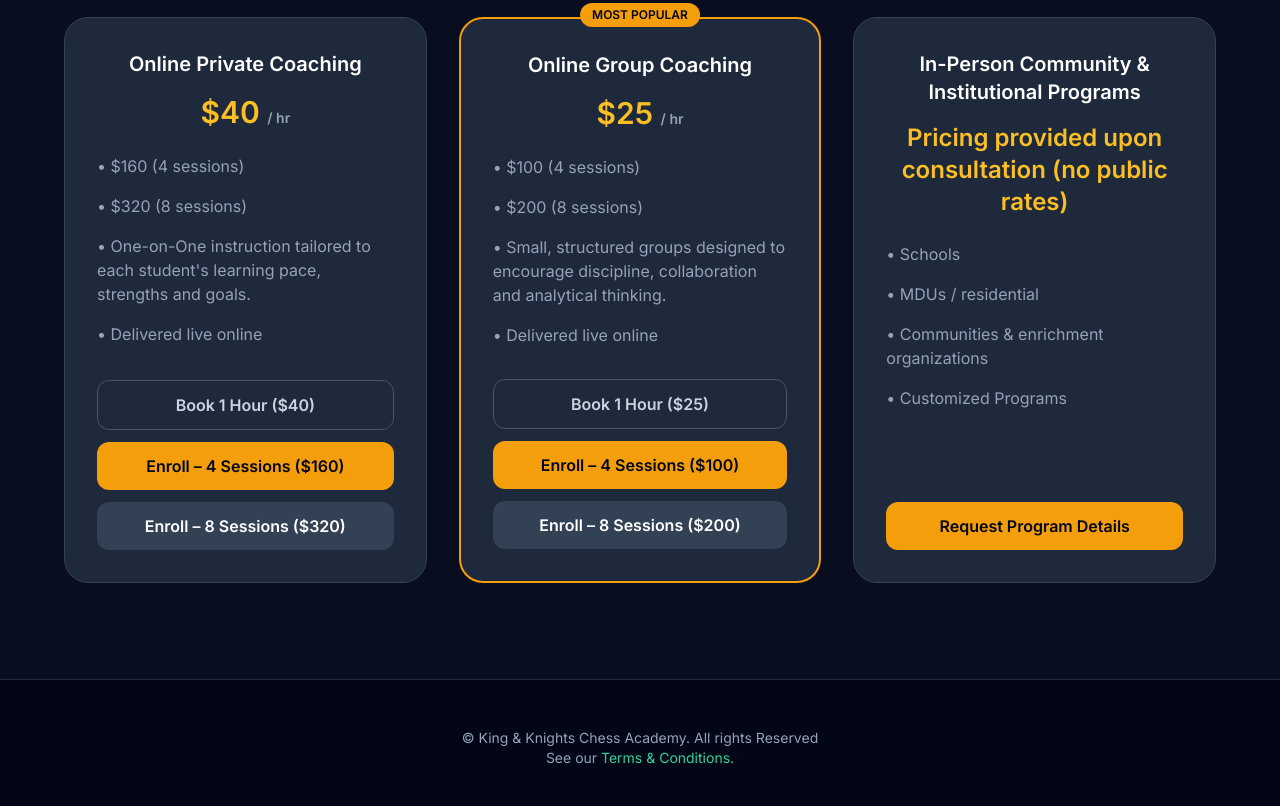
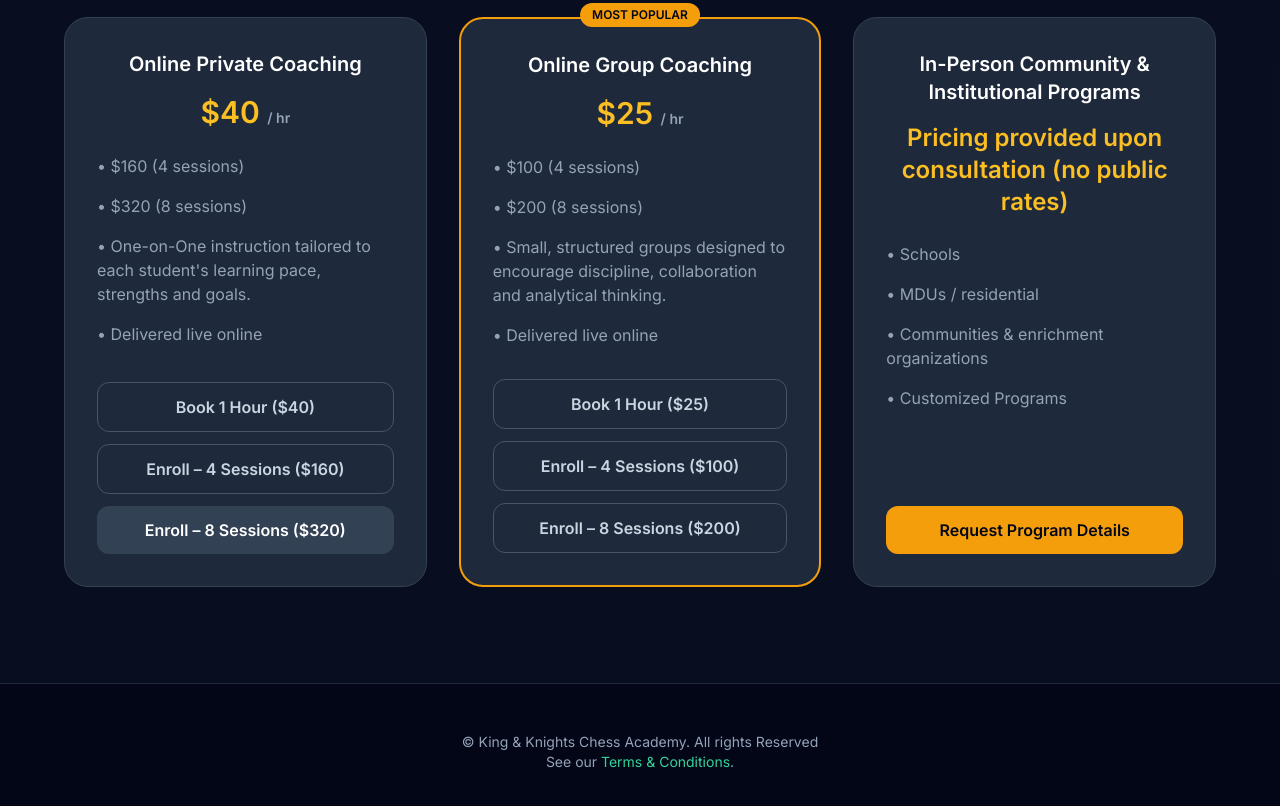
Before and after one commit to Chiefwhales/King-Knights-ChessAcademy, a plain HTML site: page services.html in a window 1280 px wide. Shown: the part 1459-2265 px from the top of the page. Drawn offline with nearby package versions, Linux system fonts and the light colour scheme.

Commit message:
updating button

```diff
--- a/services.html
+++ b/services.html
@@ -213,7 +213,7 @@
               <a
                 href="https://buy.stripe.com/14A28s9KJ3ZR9B7f8a2oE06"
                 target="_blank"
-                class="block w-full py-3 bg-amber-500 text-slate-950 font-bold rounded-xl hover:bg-amber-400 transition-colors text-center"
+                class="block w-full py-3 border border-slate-600 text-slate-300 font-semibold rounded-xl hover:bg-slate-700 transition-colors text-center"
               >
                 Enroll – 4 Sessions ($160)
               </a>
@@ -265,7 +265,7 @@
               <a
                 href="https://buy.stripe.com/cNicN60a9bsjcNj1hk2oE0a"
                 target="_blank"
-                class="block w-full py-3 bg-amber-500 text-slate-950 font-bold rounded-xl hover:bg-amber-400 transition-colors text-center"
+                class="block w-full py-3 border border-slate-600 text-slate-300 font-semibold rounded-xl hover:bg-slate-700 transition-colors text-center"
               >
                 Enroll – 4 Sessions ($100)
               </a>
@@ -274,7 +274,7 @@
               <a
                 href="https://buy.stripe.com/8x27sMe0ZfIz4gN7FI2oE09"
                 target="_blank"
-                class="block w-full py-3 bg-slate-700 text-white font-bold rounded-xl hover:bg-slate-600 transition-colors text-center"
+                class="block w-full py-3 border border-slate-600 text-slate-300 font-semibold rounded-xl hover:bg-slate-700 transition-colors text-center"
               >
                 Enroll – 8 Sessions ($200)
               </a>
```
